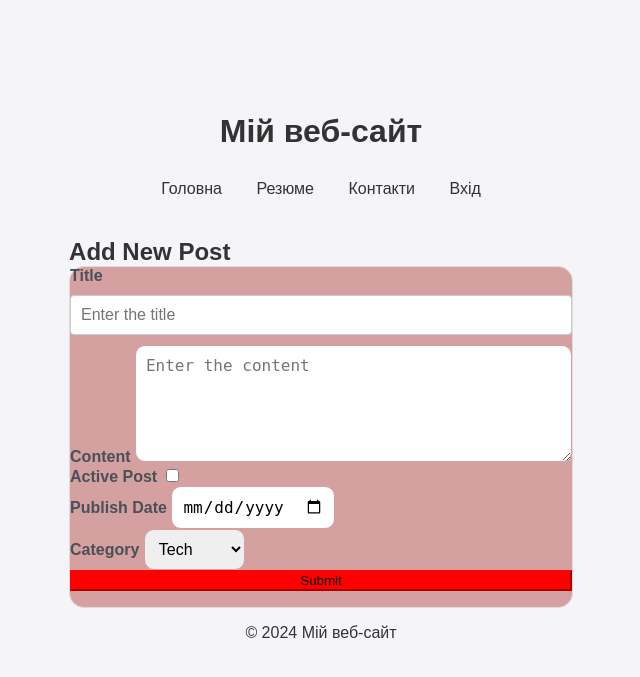
After one commit to vojcesko/Progect_Python, a Flask app: page /posts/add_post in a window 1280 px wide. The commit adds this page. Shown: the top 677 px of the page, without its empty margins (319-959 px from the left). Run offline with Flask 3, Linux system fonts and the light colour scheme; some libraries are stand-ins or nearby versions.

Commit message:
First part

```diff
--- a/app/__init__.py
+++ b/app/__init__.py
@@ -4,6 +4,8 @@ app = Flask(__name__)
 app.debug = get("FLASK_DEBUG", int) or False
 app.secret_key = 'SECRET_KEY'
 
+from .posts import posts_blueprint
 from .users import users_blueprint
 from .views import main, resume, contact
 app.register_blueprint(users_blueprint)
+app.register_blueprint(posts_blueprint)
--- /dev/null
+++ b/app/posts/__init__.py
@@ -0,0 +1,3 @@
+from flask import Blueprint
+posts_blueprint = Blueprint("posts", __name__, url_prefix="/posts", template_folder="templates")
+from . import views
--- /dev/null
+++ b/app/posts/forms.py
@@ -0,0 +1,21 @@
+from flask_wtf import FlaskForm
+from wtforms import BooleanField, DateField, StringField, TextAreaField, SelectField, SubmitField
+from wtforms.validators import DataRequired, Length
+CATEGORIES = [("tech", "Tech"), ("science", "Science"), ("lifestyle", "Lifestyle")]
+class PostForm(FlaskForm):
+    title = StringField("Title",
+                        validators=[DataRequired(), Length(max=100)],
+                        render_kw={"class": "form-control",
+                                   "placeholder": "Enter the title"})
+    content = TextAreaField("Content",
+                            validators=[DataRequired()],
+                            render_kw={"rows": 5,
+                                       "cols": 40,
+                                       "class": "form-control",
+                                       "placeholder": "Enter the content"
+                                       })
+    is_active = BooleanField("Active Post")
+    publish_date = DateField("Publish Date", format="%Y-%m-%d", validators=[DataRequired()])
+    category = SelectField("Category", choices=CATEGORIES, validators=[DataRequired()])
+    submit = SubmitField("Submit",
+                         render_kw={"class": "btn btn-primary"})
--- /dev/null
+++ b/app/posts/templates/add_post.html
@@ -0,0 +1,26 @@
+{% extends "base.html" %}
+{% from "form_macros.html" import render_field %}
+{% block content %}
+  <div class="container mt-5">
+    <h2 class="text-center mb-4">Add New Post</h2>
+    <div class="card shadow-sm p-4 bg-light">
+      <form method="POST" action="" novalidate>
+        {{ form.hidden_tag() }}
+        <div class="mb-3">
+          {{ form.title.label(class="form-label") }}
+          {{ form.title }}
+        </div>
+        <div class="mb-3">
+          {{ form.content.label(class="form-label") }}
+          {{ form.content }}
+        </div>
+        {{ render_field(form.is_active) }}
+        {{ render_field(form.publish_date) }}
+        {{ render_field(form.category) }}
+        <div class="d-grid">
+          {{ form.submit }}
+        </div>
+      </form>
+    </div>
+  </div>
+{% endblock %}
--- /dev/null
+++ b/app/posts/views.py
@@ -0,0 +1,28 @@
+from flask import flash, redirect, render_template, url_for, session
+from . import posts_blueprint
+from .forms import PostForm
+from .utils import write_data
+post_id = 0
+@posts_blueprint.route("/add_post", methods=["GET", "POST"])
+def add_post():
+    global post_id
+    form = PostForm()
+    if form.validate_on_submit():
+        if "user" in session.keys():
+            username = session["user"]
+        else:
+            username = "unauthorized"
+        data = {
+            "id": post_id,
+            "title": form.title.data,
+            "content": form.content.data,
+            "category": form.category.data,
+            "is_active": form.is_active.data,
+            "publication_date": form.publish_date.data.isoformat(),
+            "author": username
+        }
+        write_data(data)
+        post_id += 1
+        flash("Post added successfully!", "success")
+        return redirect(url_for("posts.add_post"))
+    return render_template("add_post.html", form=form)
--- a/app/static/css/styles.css
+++ b/app/static/css/style.css
@@ -213,6 +213,45 @@ table, th, td {
 }
 
 th {
-  background-color: #f2f2f2;
+  background-color: #d4a0a0;
   text-align: left;
 }
+
+
+.container {
+  max-width: 600px;
+}
+.card {
+  border: 1px solid #ddd;
+  border-radius: 15px;
+  background-color: #d4a0a0;
+}
+.form-control {
+
+  padding: 10px;
+  border: 1px solid #d4a0a0;
+  border-radius: 10px;
+  font-size: 16px;
+}
+.form-control:focus {
+  border-color: #80ffa6;
+  outline: none;
+  box-shadow: 0 0 5px rgba(128, 189, 255, 0.5);
+}
+.form-label {
+  font-weight: bold;
+  color: #495057;
+}
+.btn-primary {
+  background-color: #ff0000;
+  border-color: #ff0000;
+  transition: background-color 0.3s ease;
+}
+.btn-primary:hover {
+  background-color: #ede21d;
+  border-color:#ede21d ;
+}
+.d-grid {
+  display: grid;
+  grid-template-columns: 1fr;
+}
--- /dev/null
+++ b/app/templates/form_macros.html
@@ -0,0 +1,13 @@
+{% macro render_field(field) %}
+  <div class="form-group">
+    {{ field.label(class="form-label") }}
+    {{ field(class="form-control") }}
+    {% if field.errors %}
+      <div class="text-danger">
+        {% for error in field.errors %}
+          <small>{{ error }}</small><br>
+        {% endfor %}
+      </div>
+    {% endif %}
+  </div>
+{% endmacro %}
--- /dev/null
+++ b/app/users/templates/404.html
@@ -0,0 +1,6 @@
+<div class="container text-center mt-5">
+    <h1 class="display-4 text-danger">404</h1>
+    <h2>Oops! Page Not Found</h2>
+    <p class="lead">Sorry, the page you are looking for does not exist.</p>
+    <a href="{{ url_for('main') }}" class="btn btn-primary mt-3">Back to Home</a>
+  </div>
--- a/app/views.py
+++ b/app/views.py
@@ -16,3 +16,7 @@ def resume():
 @app.route('/contact')
 def contact():
     return render_template('contacts.html', page_title="Контакти")
+
+@app.errorhandler(404)
+def page_not_found(error):
+    return render_template('404.html'), 404
```
Also changed, not shown: app/posts/data/posts.json (added, +20 -0 lines), app/posts/utils.py (added, +15 -0 lines), app.py (line endings or trailing spaces), app/users/views.py (line endings or trailing spaces).
